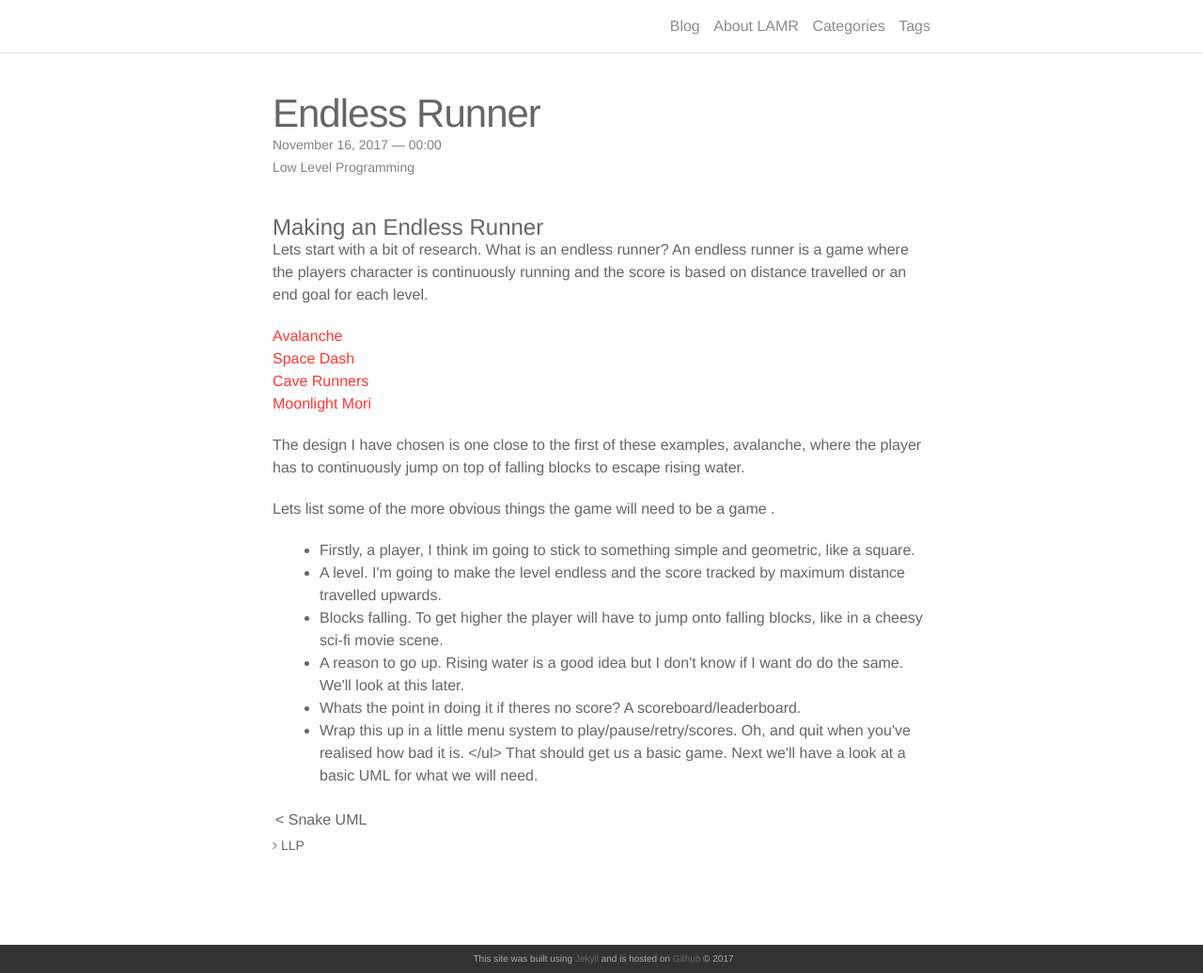
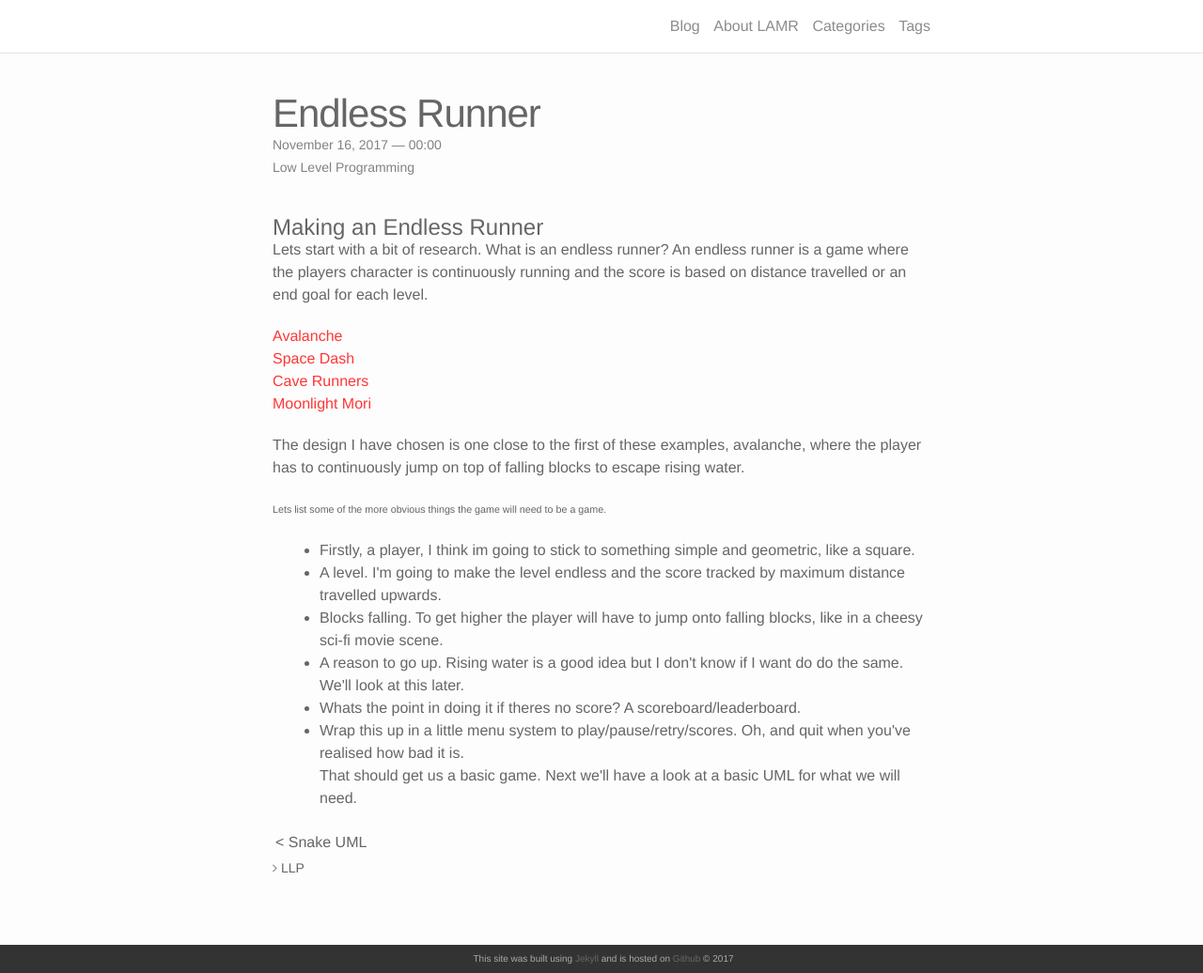
Before and after one commit to LAMRoberts/LAMRoberts.github.io, a Jekyll site: the page built from _posts/2017-11-16-endless-runner.markdown, in a window 1280 px wide and 1036 px high. Shown: the whole window at 94% size. Built offline with Jekyll 4.4.1, drawn with Linux system fonts in a browser that asks for light colours; nearby versions of some CDN libraries.

Commit message:
Update 2017-11-16-endless-runner.markdown

```diff
--- a/_posts/2017-11-16-endless-runner.markdown
+++ b/_posts/2017-11-16-endless-runner.markdown
@@ -8,21 +8,21 @@
   - LLP
 ---
 <h1>Making an Endless Runner</h1>
-
+<p>
 Lets start with a bit of research. What is an endless runner?
 An endless runner is a game where the players character is continuously running and
 the score is based on distance travelled or an end goal for each level.
-
+<p>
 <a class="one" href="http://www.avalanchegame.org" target="_blank">Avalanche</a>
 <br><a class="one" href="https://jackv24.itch.io/space-dash" target="_blank">Space Dash</a>
 <br><a class="one" href="https://guerragames.itch.io/cave-runners" target="_blank">Cave Runners</a>
 <br><a class="one" href="https://playkiseki.itch.io/moonlight-mori" target="_blank">Moonlight Mori</a>
-
+<p>
 The design I have chosen is one close to the first of these examples, avalanche,
 where the player has to continuously jump on top of falling blocks to escape rising water.
-
-Lets list some of the more obvious things the game will need to be a game .
-
+<p>
+<h6>Lets list some of the more obvious things the game will need to be a game.</h6>
+<p>
 <ul>
   <li> Firstly, a player, I think im going to stick to something simple and geometric, like a square.
   <li> A level. I'm going to make the level endless and the score tracked by maximum distance travelled upwards.
@@ -30,6 +30,5 @@
   <li> A reason to go up. Rising water is a good idea but I don't know if I want do do the same. We'll look at this later.
   <li> Whats the point in doing it if theres no score? A scoreboard/leaderboard.
   <li> Wrap this up in a little menu system to play/pause/retry/scores. Oh, and quit when you've realised how bad it is.
-</ul>
-
-That should get us a basic game. Next we'll have a look at a basic UML for what we will need.
+<p>
+  That should get us a basic game. Next we'll have a look at a basic UML for what we will need.
```
